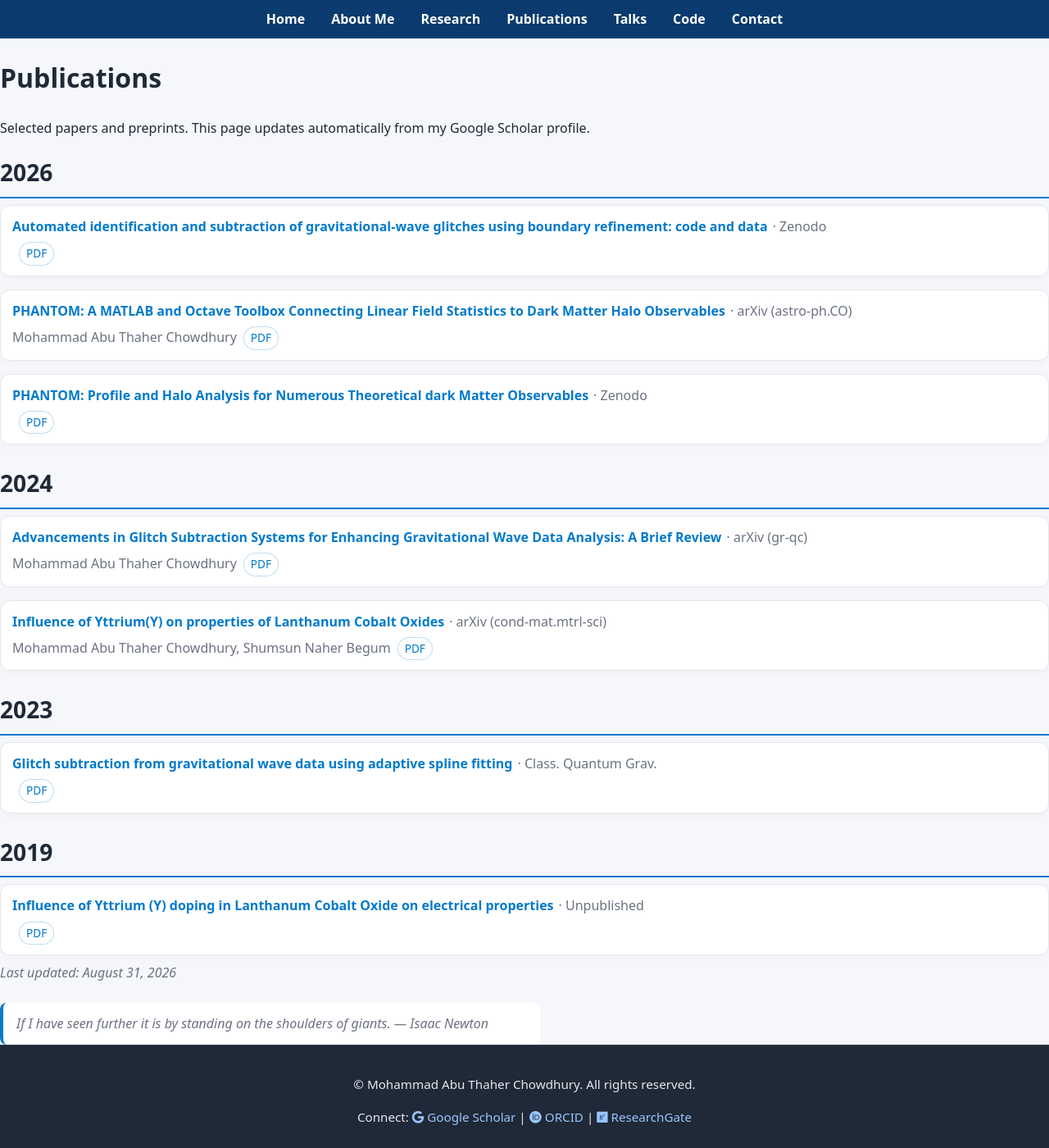
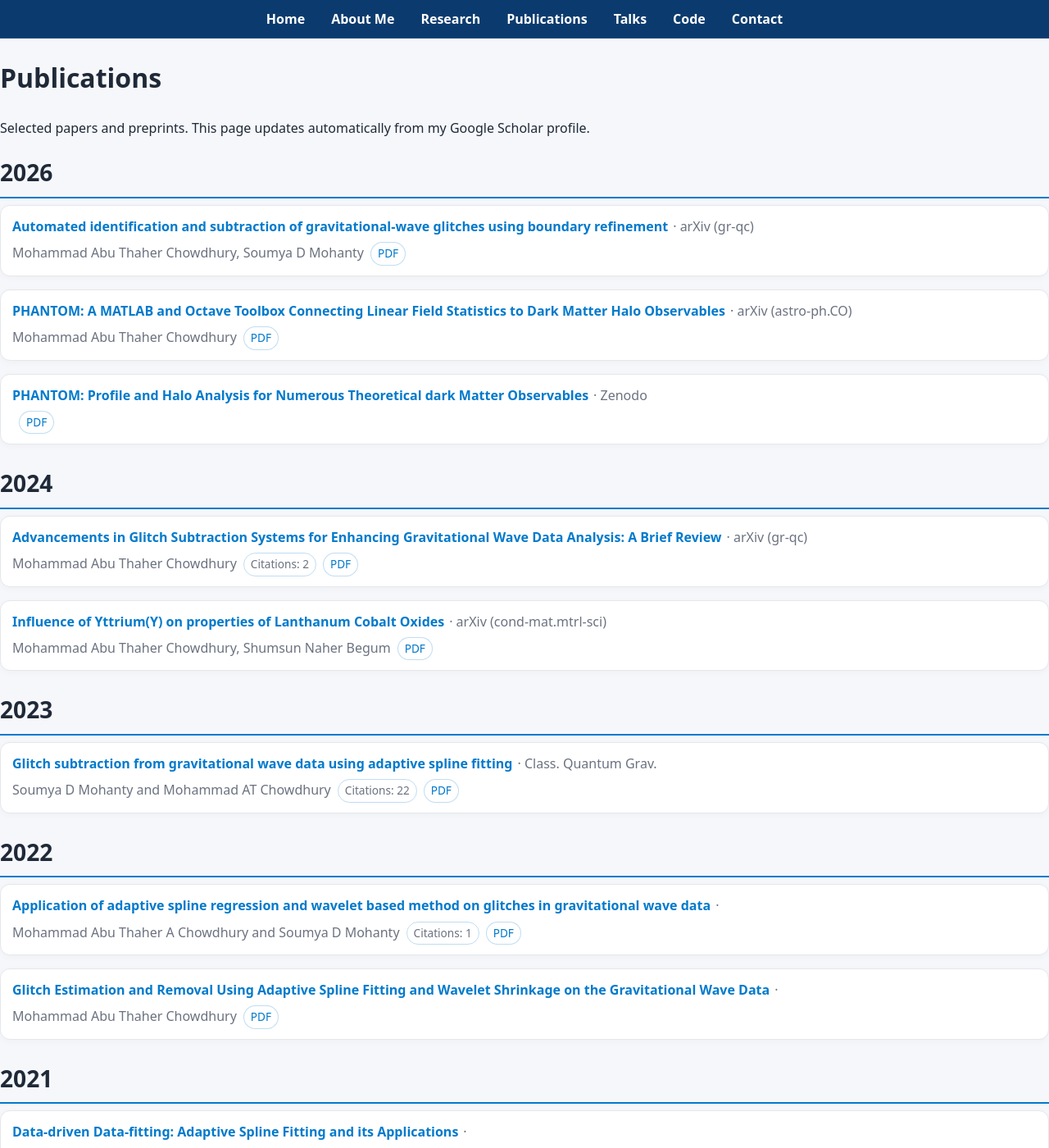
Before and after one commit to matc-thaher/website, a Jekyll site: the page built from publications.md, in a window 1280 px wide and 1400 px high. Shown: the whole window at 82% size. Built offline with Jekyll 4.4.1, drawn with Linux system fonts in a browser that asks for light colours; some of the changed text lies outside the part shown.

Commit message:
chore: merged publications (Scholar + arXiv + ORCID + Crossref)

```diff
--- a/_data/scholar.json
+++ b/_data/scholar.json
@@ -1,5 +1,5 @@
 {
-  "updated": "2026-08-31T10:46:04.645835Z",
+  "updated": "2026-09-07T08:55:54.913903Z",
   "publications": [
     {
       "title": "PHANTOM: Profile and Halo Analysis for Numerous Theoretical dark Matter Observables",
@@ -25,20 +25,23 @@
       "citations": 0,
       "source": [
         "arxiv",
-        "orcid"
+        "orcid",
+        "scholar"
       ]
     },
     {
-      "title": "Automated identification and subtraction of gravitational-wave glitches using boundary refinement: code and data",
-      "authors": "",
+      "title": "Automated identification and subtraction of gravitational-wave glitches using boundary refinement",
+      "authors": "Mohammad Abu Thaher Chowdhury, Soumya D Mohanty",
       "year": 2026,
-      "venue": "Zenodo",
-      "url": "",
-      "pdf_url": "",
+      "venue": "arXiv (gr-qc)",
+      "url": "https://arxiv.org/abs/2608.29295v1",
+      "pdf_url": "https://arxiv.org/pdf/2608.29295v1",
       "doi": "10.5281/zenodo.22165031",
       "citations": 0,
       "source": [
-        "orcid"
+        "arxiv",
+        "orcid",
+        "scholar"
       ]
     },
     {
@@ -51,7 +54,8 @@
       "doi": "",
       "citations": 0,
       "source": [
-        "arxiv"
+        "arxiv",
+        "scholar"
       ]
     },
     {
@@ -62,24 +66,65 @@
       "url": "https://arxiv.org/abs/2406.01318v1",
       "pdf_url": "https://arxiv.org/pdf/2406.01318v1",
       "doi": "10.48550/arXiv.2406.01318",
-      "citations": 0,
+      "citations": 2,
       "source": [
         "arxiv",
-        "orcid"
+        "orcid",
+        "scholar"
       ]
     },
     {
       "title": "Glitch subtraction from gravitational wave data using adaptive spline fitting",
-      "authors": "",
+      "authors": "Soumya D Mohanty and Mohammad AT Chowdhury",
       "year": 2023,
       "venue": "Class. Quantum Grav.",
       "url": "https://doi.org/10.1088/1361-6382/acd0fe",
       "pdf_url": "",
       "doi": "10.1088/1361-6382/acd0fe",
+      "citations": 22,
+      "source": [
+        "crossref",
+        "orcid",
+        "scholar"
+      ]
+    },
+    {
+      "title": "Glitch Estimation and Removal Using Adaptive Spline Fitting and Wavelet Shrinkage on the Gravitational Wave Data",
+      "authors": "Mohammad Abu Thaher Chowdhury",
+      "year": 2022,
+      "venue": "",
+      "url": "https://search.proquest.com/openview/7f68a2c9fc2972f4eb08e0d1a8fcbd2e/1?pq-origsite=gscholar&cbl=18750&diss=y",
+      "pdf_url": "",
+      "doi": "",
       "citations": 0,
       "source": [
-        "crossref",
-        "orcid"
+        "scholar"
+      ]
+    },
+    {
+      "title": "Application of adaptive spline regression and wavelet based method on glitches in gravitational wave data",
+      "authors": "Mohammad Abu Thaher A Chowdhury and Soumya D Mohanty",
+      "year": 2022,
+      "venue": "",
+      "url": "https://meetings-archive.aps.org/tsf/2022/f05/5/",
+      "pdf_url": "",
+      "doi": "",
+      "citations": 1,
+      "source": [
+        "scholar"
+      ]
+    },
+    {
+      "title": "Data-driven Data-fitting: Adaptive Spline Fitting and its Applications",
+      "authors": "Thomas Cruz and MAT Chowdhury and Soumya D Mohanty",
+      "year": 2021,
+      "venue": "",
+      "url": "https://repositories.lib.utexas.edu/items/fd04b32c-04dd-4d45-ad74-d6f5b4f2b174",
+      "pdf_url": "",
+      "doi": "",
+      "citations": 0,
+      "source": [
+        "scholar"
       ]
     },
     {
```
